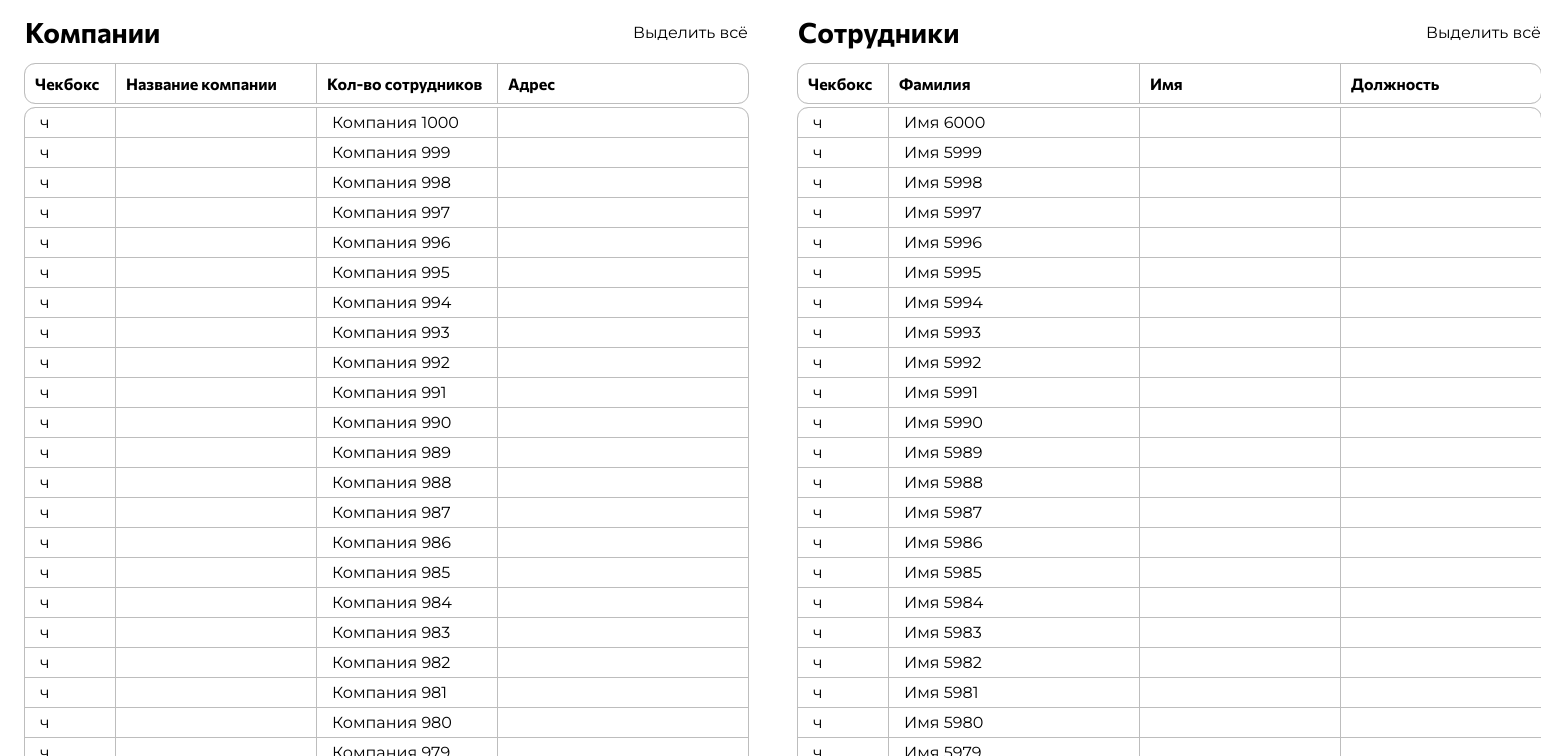
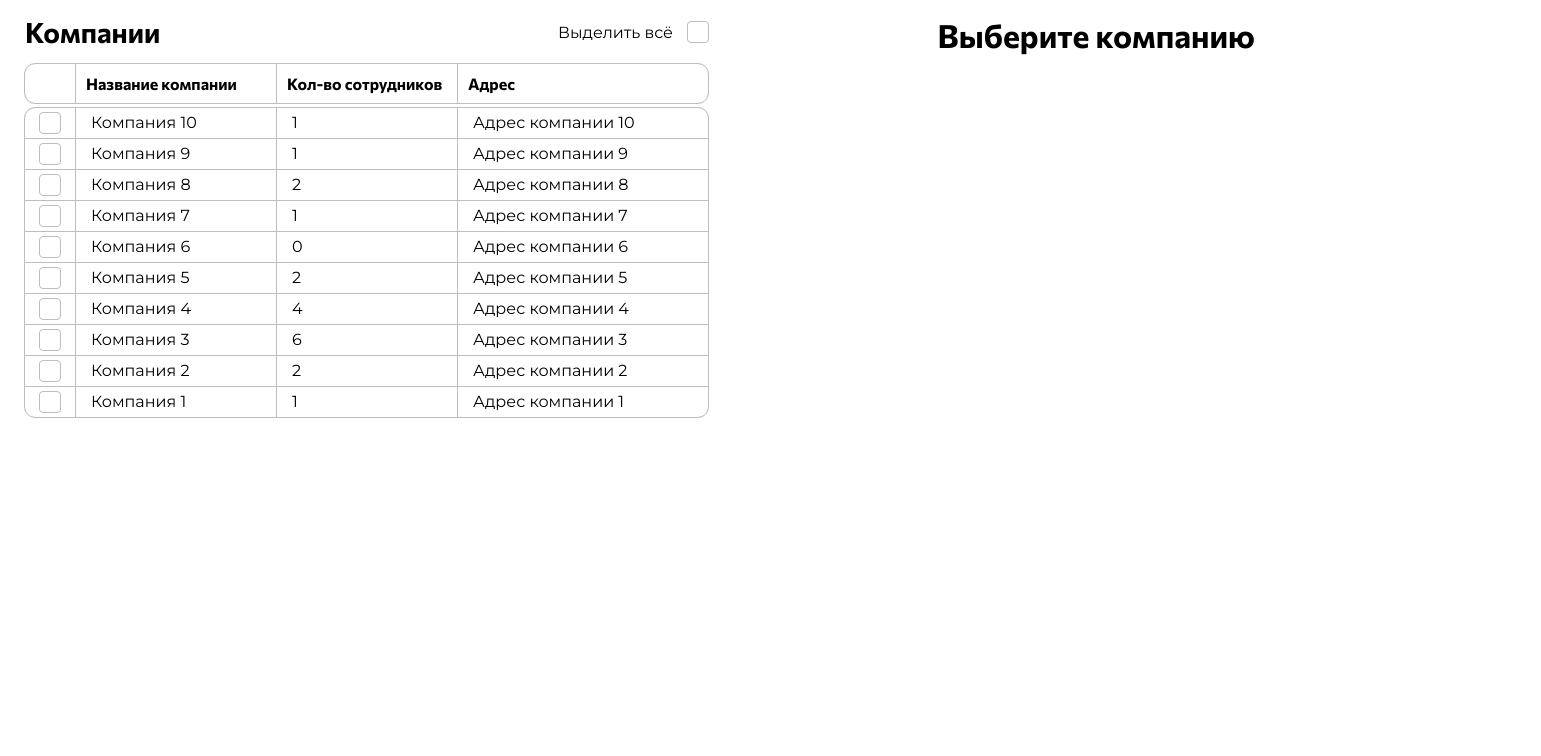
Before and after one commit to mrreads/adept-test, a React (Create React App) app: page / in a window 1280 px wide. Shown: the top 756 px of the page, 1541 px wide, since content can reach past the window. Built offline with nearby package versions, Linux system fonts and the light colour scheme.

Commit message:
select companies | workers

```diff
--- a/src/App.js
+++ b/src/App.js
@@ -1,11 +1,14 @@
+import { useState } from "react";
 import CompaniesTable from "./components/CompaniesTable";
 import WorkersTable from "./components/WorkersTable";
 
 function App() {
+  const [selectedCompanies, setSelectedCompanies] = useState([]);
+
   return (
     <div className="App">
-      <CompaniesTable />
-      <WorkersTable />
+      <CompaniesTable selectedCompanies={selectedCompanies} setSelectedCompanies={setSelectedCompanies}  />
+      <WorkersTable selectedCompanies={selectedCompanies} />
     </div>
   );
 }
--- /dev/null
+++ b/src/components/Checkbox/index.js
@@ -0,0 +1,21 @@
+import { useEffect, useState } from "react";
+
+function Checkbox({ callback, customToggle = false, customStatus = false }) {
+    const [status, setStatus] = useState(false);
+
+    const toggleStatus = (e) => {
+        let value = !status;
+        callback(e, value);
+        if (!customToggle)
+            setStatus(value);
+    }
+
+    useEffect(() => {
+        if (customToggle)
+            setStatus(customStatus);
+    }, [customStatus, customToggle]);
+
+    return (<div className={`checkbox ${(status ? 'active' : '')}`} onClick={toggleStatus} />)
+}
+
+export default Checkbox;
--- a/src/components/CompaniesTable/index.js
+++ b/src/components/CompaniesTable/index.js
@@ -1,9 +1,35 @@
-import React from 'react';
+import React, { useEffect, useState } from 'react';
 import { useSelector } from 'react-redux'
+
+import Checkbox from '../Checkbox';
 import './index.scss';
 
-function CompaniesTable() {
-  const companies = useSelector((state) => state.companies.list)
+function CompaniesTable({selectedCompanies, setSelectedCompanies}) {
+  const companies = useSelector((state) => state.companies.list);
+  const workers = useSelector((state) => state.workers.list);
+
+  const handleCompany = (bool, id) => {
+    if (bool)
+      setSelectedCompanies([...selectedCompanies, +id]);
+    else
+      setSelectedCompanies(selectedCompanies.filter(c => c !== id));
+  }
+
+  const companyIsSelected = (id) => {
+     return selectedCompanies.indexOf(+id) >= 0 ? true : false;
+  }
+
+  const selectAllCompanies = () => {
+    if (allCompaniesSelected)
+      setSelectedCompanies([]);
+    else
+      setSelectedCompanies(companies.map(c => c.id));
+  }
+
+  const [allCompaniesSelected, setAllCompaniesSelected] = useState(false);
+  useEffect(() => {
+    setAllCompaniesSelected(selectedCompanies.length === companies.length);
+  }, [companies, selectedCompanies]);
 
   return (
     <div className='companies-table'>
@@ -12,10 +38,11 @@ function CompaniesTable() {
         <p className='companies-header__title'>Компании</p>
 
         <p className='companies-checkbox__text'>Выделить всё</p>
+        <Checkbox customToggle customStatus={allCompaniesSelected} callback={selectAllCompanies} />
       </div>
 
       <div className="table title">
-        <p className="table__item"> Чекбокс </p>
+        <p className="table__item"> </p>
         <p className="table__item"> Название компании </p>
         <p className="table__item"> Кол-во сотрудников </p>
         <p className="table__item"> Адрес </p>
@@ -27,10 +54,12 @@ function CompaniesTable() {
           companies.map(company => {
             return (
             <React.Fragment key={company.id}>
-                <p className="table__item" data-active="false" data-id={company.id}> ч </p>
-                <p className="table__item"> {company.surname} </p>
+                <div className="table__item" data-active={companyIsSelected(company.id)} data-id={company.id}>
+                  <Checkbox customToggle customStatus={companyIsSelected(company.id)} callback={(e, value) => handleCompany(value, company.id) } />
+                </div>
                 <p className="table__item"> {company.name} </p>
-                <p className="table__item"> {company.job} </p>
+                <p className="table__item"> { workers.filter(w => w.company === company.id).length } </p>
+                <p className="table__item"> {company.address} </p>
             </React.Fragment>)
           })
         }
--- a/src/components/CompaniesTable/index.scss
+++ b/src/components/CompaniesTable/index.scss
@@ -4,6 +4,6 @@
 
     .table {
         width: 100%;
-        grid-template-columns: 90px 200px 180px minmax(250px, 1fr);
+        grid-template-columns: 50px 200px 180px minmax(250px, 1fr);
     }
 }
--- a/src/components/WorkersTable/index.js
+++ b/src/components/WorkersTable/index.js
@@ -1,21 +1,59 @@
-import React from 'react';
+import React, { useEffect, useState } from 'react';
 import { useSelector } from 'react-redux'
+
+import Checkbox from '../Checkbox';
 import './index.scss';
 
-function WorkersTable() {
+function WorkersTable({ selectedCompanies }) {
   const workers = useSelector((state) => state.workers.list)
+  const [filteredWorkers, setFilteredWorkers] = useState([]);
+  useEffect(() => {
+    setFilteredWorkers(workers.filter(w => selectedCompanies.indexOf(w.company) >= 0 ? w : null));
+  }, [workers, selectedCompanies]);
+
+  const [selectedWorkers, setSelectedWorkers] = useState([]);
+  const handleWorker = (bool, id) => {
+    if (bool)
+      setSelectedWorkers([...selectedWorkers, id]);
+    else
+      setSelectedWorkers(selectedWorkers.filter(c => c !== id));
+  }
+
+  const workerIsSelected = (id) => {
+     return selectedWorkers.indexOf(id) >= 0 ? true : false;
+  }
+
+  const selectAllWorkers = () => {
+    if (allWorkersSelected)
+      setSelectedWorkers([]);
+    else
+      setSelectedWorkers(filteredWorkers.map(c => c.id));
+  }
+
+  const [allWorkersSelected, setAllWorkersSelected] = useState(false);
+  useEffect(() => {
+    setAllWorkersSelected(selectedWorkers.length === filteredWorkers.length);
+  }, [filteredWorkers, selectedWorkers]);
+
+  useEffect(() => {
+    setSelectedWorkers(filteredWorkers.filter(f => selectedWorkers.indexOf(f.id) >= 0).map(w => selectedCompanies.indexOf(w.company) >= 0 ? w.id : null));
+  }, [selectedCompanies]);
 
   return (
     <div className='workers-table'>
 
+      { (filteredWorkers.length <= 0) ? <h1 style={{ textAlign: 'right' }}> Выберите компанию </h1> : (
+
+      <>
         <div className='workers-header'>
           <p className='workers-header__title'>Сотрудники</p>
 
           <p className='workers-checkbox__text'>Выделить всё</p>
+          <Checkbox customToggle customStatus={allWorkersSelected} callback={selectAllWorkers} />
         </div>
 
         <div className="table title">
-      <p className="table__item"> Чекбокс </p>
+          <p className="table__item"> </p>
           <p className="table__item"> Фамилия </p>
           <p className="table__item"> Имя </p>
           <p className="table__item"> Должность </p>
@@ -23,17 +61,20 @@ function WorkersTable() {
 
         <div className="table">
         {
-          workers.map(worker => {
+              filteredWorkers.map(worker => {
                 return (
                 <React.Fragment key={worker.id}>
-                <p className="table__item" data-active="false" data-id={worker.id}> ч </p>
+                    <div className="table__item" data-active={workerIsSelected(worker.id)} data-id={worker.id}>
+                      <Checkbox customToggle customStatus={workerIsSelected(worker.id)} callback={(e, value) => handleWorker(value, e.target.parentElement.dataset.id) } />
+                    </div>
                     <p className="table__item"> {worker.name} </p>
-                <p className="table__item"> {worker.workers} </p>
-                <p className="table__item"> {worker.address} </p>
+                    <p className="table__item"> {worker.surname} </p>
+                    <p className="table__item"> {worker.job} </p>
                 </React.Fragment>)
               })
             }
         </div>
+      </> )}
 
     </div>
   );
--- a/src/components/WorkersTable/index.scss
+++ b/src/components/WorkersTable/index.scss
@@ -4,6 +4,6 @@
 
     .table {
         width: 100%;
-        grid-template-columns: 90px minmax(250px, 1fr) minmax(200px, 1fr) minmax(200px, 1fr);
+        grid-template-columns: 50px minmax(250px, 1fr) minmax(200px, 1fr) minmax(200px, 1fr);
     }
 }
--- a/src/index.scss
+++ b/src/index.scss
@@ -24,8 +24,8 @@ h1, h2, h3, h4, h6 {
 }
 
 .App {
-  display: flex;
-  flex-flow: row nowrap;
+  display: grid;
+  grid-template-columns: 1fr 1fr;
 
   padding: 25px;
   padding-top: 15px;
@@ -100,3 +100,20 @@ h1, h2, h3, h4, h6 {
     margin-left: auto;
   }
 }
+
+.checkbox {
+  min-height: 20px;
+  min-width: 20px;
+  max-height: 20px;
+  max-width: 20px;
+
+  border-radius: 3px;
+  outline: 1px solid #BDBDBD;
+  background-color: #FFFF;
+  &.active {
+    background-color: #BDBDBD;
+  }
+
+  cursor: pointer;
+  transition: .3s all;
+}
--- a/src/store/slices/companiesSlice.js
+++ b/src/store/slices/companiesSlice.js
@@ -5,9 +5,8 @@ function generateCompanies(count) {
   for (let i = count; i > 0; i--)
   {
     let temp = {
-      'id': nanoid(),
+      'id': i,
       'name': `Компания ${i}`,
-      'workers': parseInt(Math.random() * 100),
       'address': `Адрес компании ${i}`,
     }
     initialState.list.push(temp);
@@ -18,7 +17,7 @@ const initialState = {
   list: []
 }
 
-generateCompanies(1000);
+generateCompanies(10);
 
 export const companiesSlice = createSlice({
   name: 'companies',
@@ -28,7 +27,6 @@ export const companiesSlice = createSlice({
         let temp = {
           'id': nanoid(),
           'name': `Компания ${state.list.length + 1}`,
-          'workers': parseInt(Math.random() * 100),
           'address': `Адрес компании ${state.list.length + 1}`,
         }
         state.list.push(temp);
--- a/src/store/slices/workersSlice.js
+++ b/src/store/slices/workersSlice.js
@@ -8,8 +8,8 @@ function generateWorkers(count) {
       'id': nanoid(),
       'surname': `Фамилия ${i}`,
       'name': `Имя ${i}`,
-      'job ': `Должность ${i}`,
-      'company': Math.floor(Math.random() * (1000 - 1 + 1) + 1)
+      'job': `Должность ${i}`,
+      'company': Math.floor(Math.random() * (10 - 1 + 1) + 1)
     }
     initialState.list.push(temp);
   }
@@ -19,7 +19,7 @@ const initialState = {
   list: []
 }
 
-generateWorkers(6000);
+generateWorkers(20);
 
 export const workersSlice = createSlice({
   name: 'workers',
```
Lines whose indentation alone changed are shown as unchanged.
